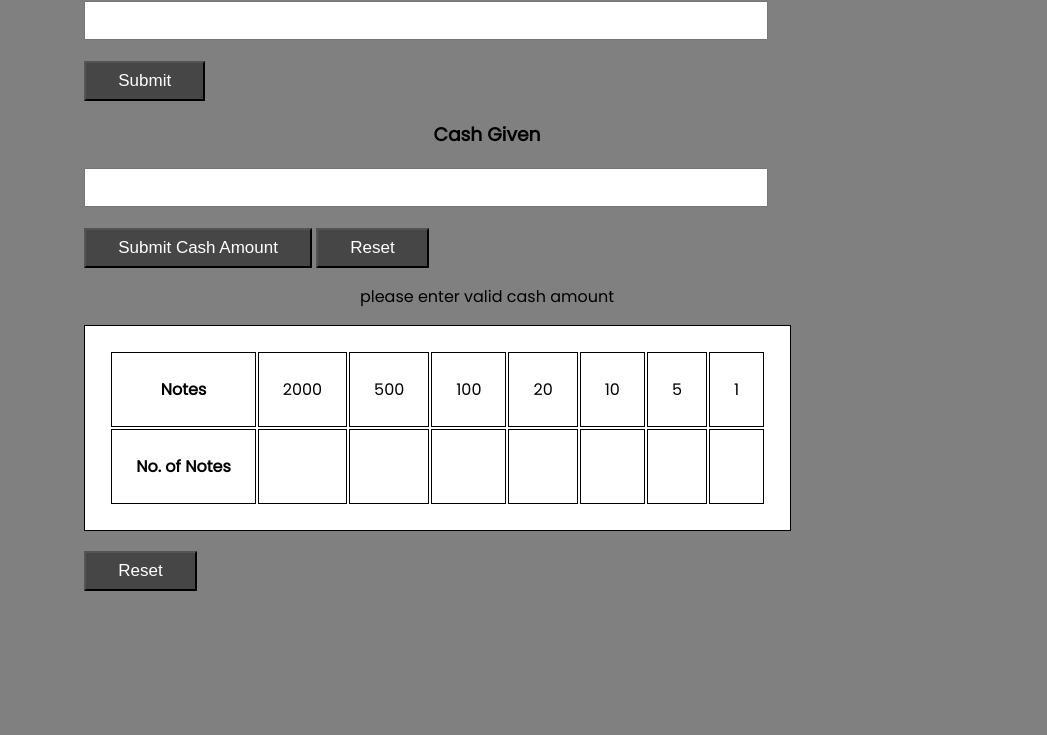
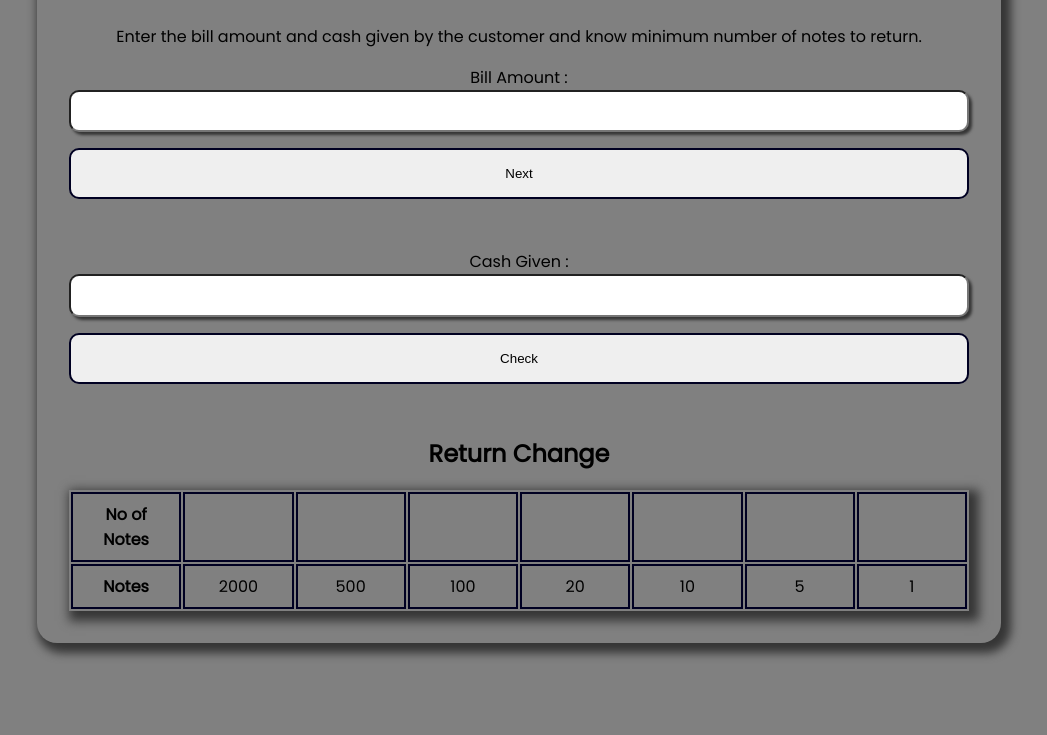
Before and after one commit to shraddha15-creator/cash-register, a plain HTML site: page index.html in a window 1280 px wide. Shown: the part 165-900 px from the top of the page, without its empty margins (153-1200 px from the left). Before the commit the page ends 850 px from the top, so only its background shows below. Drawn offline with Linux system fonts and the light colour scheme.

Commit message:
added js logic

```diff
--- a/app.js
+++ b/app.js
@@ -0,0 +1,26 @@
+const billAmount = document.querySelector("#bill-amount");
+const cashGiven = document.querySelector("#cash-given");
+const checkButton = document.querySelector("#check-button");
+const errMessage = document.querySelector("#error-message");
+
+checkButton.addEventListener("click", function validateAmount() {
+    if(billAmount.value > 0){
+        if(cashGiven.value >= billAmount.value){
+            const amountToBeReturned = cashGiven.value - billAmount.value;
+            calculateChange(amountToBeReturned);
+        }else{
+            showErrorMessage("no cash needs to be return")
+        }
+    }else{
+       showErrorMessage("please enter the valid bill amount");
+    };
+});
+
+function hideErrorMessage() {
+    errMessage.style.display = "none";
+}
+
+function showErrorMessage(msg) {
+    errMessage.style.display = "block";
+    errMessage.innerText = msg;
+}
--- a/index.html
+++ b/index.html
@@ -1,40 +1,45 @@
 <!DOCTYPE html>
 <html lang="en">
+
 <head>
-    <meta charset="UTF-8">
-    <meta http-equiv="X-UA-Compatible" content="IE=edge">
-    <meta name="viewport" content="width=device-width, initial-scale=1.0">
+    <meta charset="UTF-8" />
+    <meta http-equiv="X-UA-Compatible" content="IE=edge" />
+    <meta name="viewport" content="width=device-width, initial-scale=1.0" />
     <title>Cash Register</title>
 
-    <link rel="stylesheet" href="style.css">
+    <link rel="stylesheet" href="style.css" />
 </head>
+
 <body>
-    <div id="body-wrapper">
     <div class="container">
-                <section>
-                    <h1>Cash Register</h1>
+
+        <h1>Cash Register Manager</h1>
         <p>Enter the bill amount and cash given by the customer and know minimum number of notes to return.</p>
-                </section>
-                <main class="main">
-                    <section class="bill-input">
-                        <h3><label for="bill-input">Bill Amount</label></h3>
-                        <input type="number" class="bill-amount" name="bill-amount">
-                        <div class="bill-amount-btn">
-                            <button class="btn btn-submit-cash">Submit</button>
-                        </div>
-                    </section>
-                    <section class="cash-input">
-                        <h3><label for="cash-input">Cash Given</label></h3>
-                        <input type="number" class="cash-amount" name="cash-amount">
-                        <div class="cash-amount-btn">
-                            <button class="btn btn-submit-cash">Submit Cash Amount</button>
-                            <button class="btn btn-reset">Reset</button>
-                        </div>
-                        <div class="error-msg">
-                            <p id="error-output">please enter valid cash amount</p>
-                        </div>
-                        <div class="output">
+
+        <label for="bill-amount">Bill Amount : </label>
+        <input id="bill-amount" type="text">
+        <button id="next-button">Next</button>
+
+        <br>
+        <br>
+
+        <label for="cash-given">Cash Given : </label>
+        <input id="cash-given" type="text">
+        <button id="check-button">Check</button>
+        <p id="error-message"></p>
+
         <table>
+            <h2>Return Change</h2>
+            <tr>
+                <th>No of Notes</th>
+                <td></td>
+                <td></td>
+                <td></td>
+                <td></td>
+                <td></td>
+                <td></td>
+                <td></td>
+            </tr>
             <tr>
                 <th>Notes</th>
                 <td>2000</td>
@@ -45,25 +50,10 @@
                 <td>5</td>
                 <td>1</td>
             </tr>
-                                <tr>
-                                    <th>No. of Notes</th>
-                                        <td class="shownotes"></td>
-                                        <td class="shownotes"></td>
-                                        <td class="shownotes"></td>
-                                        <td class="shownotes"></td>
-                                        <td class="shownotes"></td>
-                                        <td class="shownotes"></td>
-                                        <td class="shownotes"></td>
-                                </tr>
         </table>
-                        </div>
-                        <div>
-                            <button class="btn btn-reset">Reset</button>
-                        </div>
-                    </section>
-                </main>
-            </div>
 
     </div>
+    <script src="./app.js"></script>
 </body>
+
 </html>
--- a/style.css
+++ b/style.css
@@ -6,43 +6,41 @@ body{
     max-width: 900px;
     font-family: 'Poppins', sans-serif;
     margin:auto;
-    padding-bottom: 50px;
+    text-align: center;
+    padding: 50px;
 }
 
-.text-center{
-    text-align: center;
+.container {
+    display:flex;
+    flex-direction: column;
+    width: 100%;
+    border-radius: 20px;
+    box-shadow: 5px 5px 10px 5px #353535;
+    padding: 2rem;
 }
 
-#body-wrapper{
-    height: 100%;
-    display: flex;
-    flex-direction: column;
-    justify-content: space-between;
-    align-items: center;
+.container input{
+    height: 0rem;
+    padding: 1.2rem;
+    border-radius:10px;
+    box-shadow:  3px 3px 3px #353535;
 }
 
-h1,p,h3{
-    text-align: center;
+.container button{
+    margin-top: 1rem;
+    padding: 1rem 2rem;
+    border-radius: 10px;
+    border: 2px solid rgb(0, 0, 34);
+    cursor: pointer;
 }
 
-.container input {
-    padding: 1.1rem;
-    height: 0rem;
-    width: 80%;
-    margin: auto;
-    margin-bottom: 0rem;
+table{
+    width: 100%;
+    table-layout: fixed;
+    box-shadow: 5px 5px 10px 5px #353535;
 }
 
-.container button {
-    margin-top: 1.3rem;
-    font-size: 17px;
-    padding: 0.5rem 2rem;
-    color:white;
-    background-color: rgb(70, 70, 70);
+.output table,th,td{
+    border: 2px solid rgb(0, 0, 34);
+    padding: 0.5rem;
 }
-
-.output table, td, th{
-    border: 0.7px solid black;
-    padding: 1.5rem;
-    background-color: rgb(255, 255, 255);
-}
```
Lines whose indentation alone changed are shown as unchanged.
